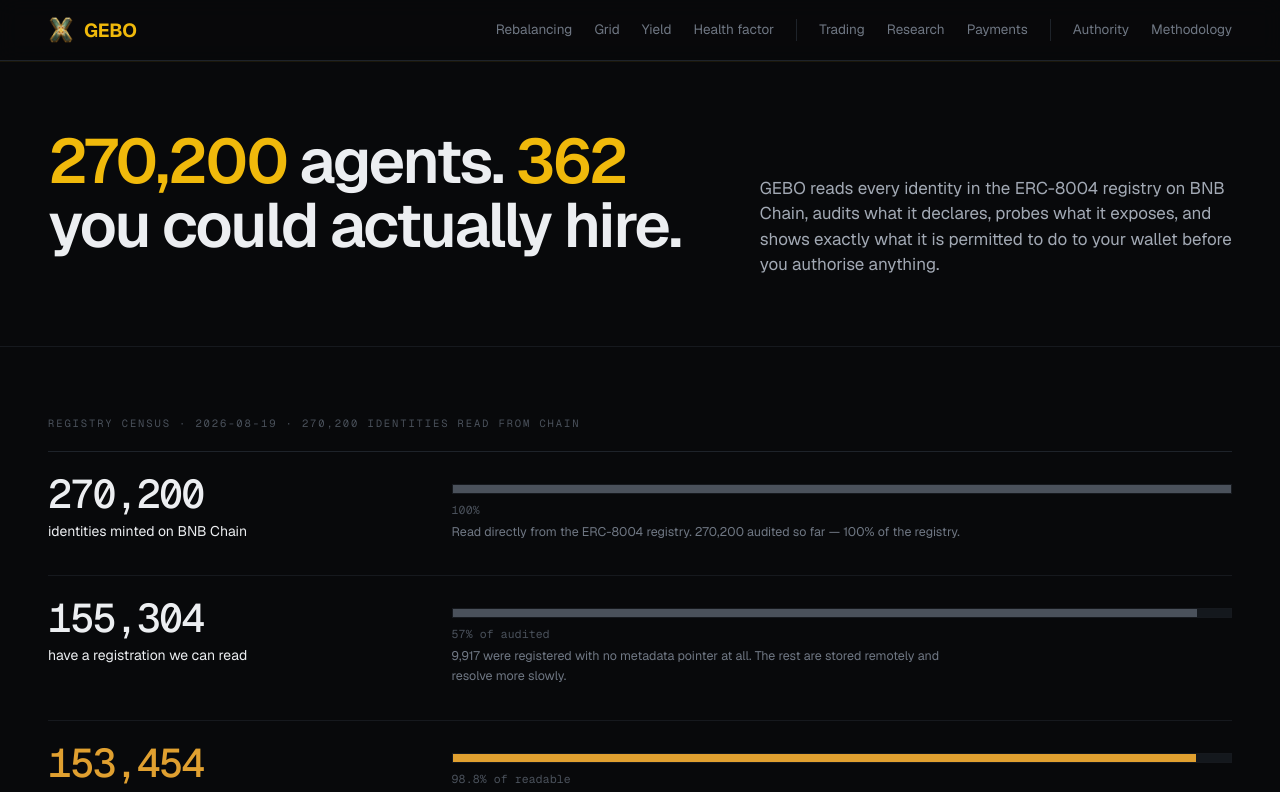
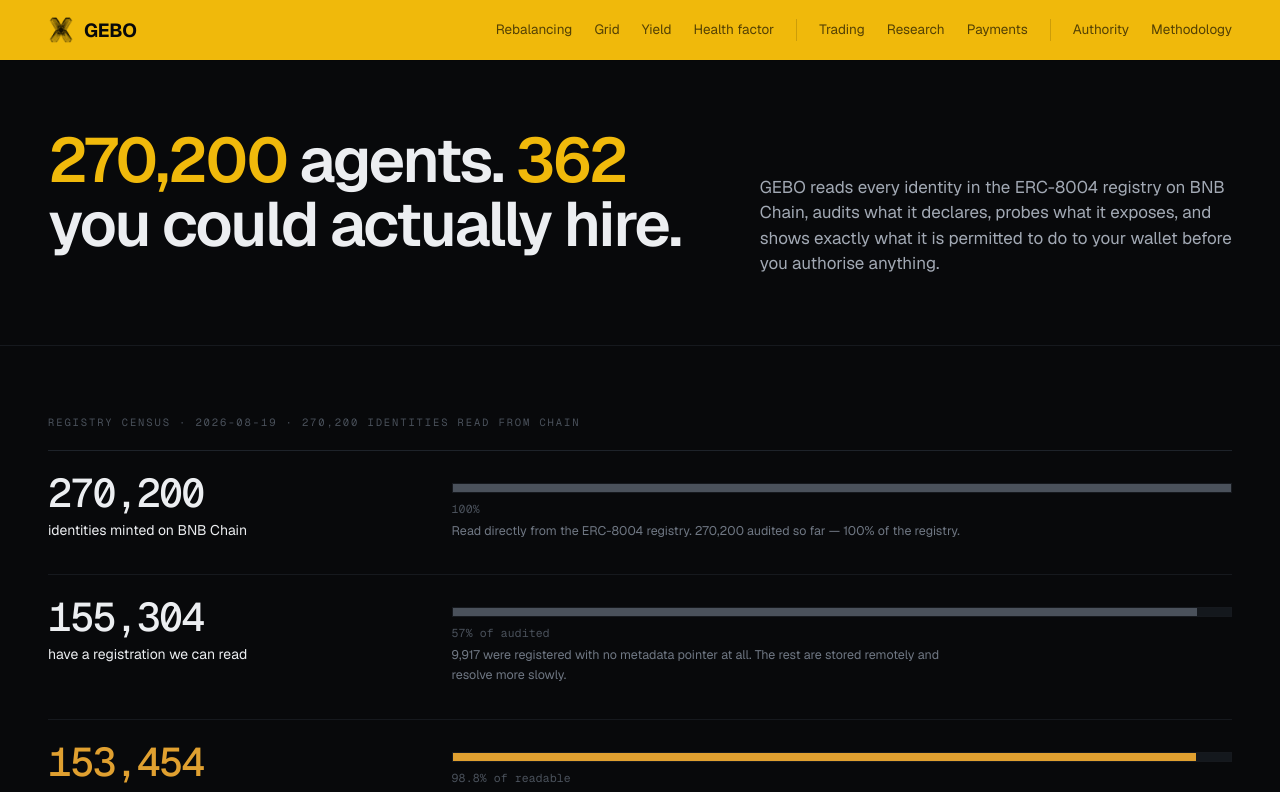
Before and after one commit to Kryptopacy/gebo, a Next.js app: page / in a window 1280 px wide. Shown: the top 792 px of the page. Built offline with nearby package versions, Linux system fonts and the light colour scheme; no server answers; the database is empty.

Commit message:
ui: update header and footer to Binance yellow

```diff
--- a/app/globals.css
+++ b/app/globals.css
@@ -61,9 +61,7 @@ a { color: inherit; text-decoration: none; }
 
 /* ── masthead ───────────────────────────────────────────────────────── */
 .masthead {
-  border-bottom: 1px solid var(--rule);
-  background: color-mix(in oklab, var(--ink-900) 88%, transparent);
-  backdrop-filter: blur(10px);
+  background: var(--accent);
   position: sticky; top: 0; z-index: 20;
 }
 .masthead .shell {
@@ -93,16 +91,19 @@ a { color: inherit; text-decoration: none; }
   width: 26px; height: 26px; flex: none;
   display: block;
   object-fit: contain;
+  filter: brightness(0);
 }
 .masthead nav {
   margin-left: auto; display: flex; align-items: center; gap: 22px;
-  font-size: 13.5px; color: var(--fg-3);
+  font-size: 13.5px; color: rgba(0,0,0,0.65);
 }
 .masthead nav a { transition: color .15s ease; white-space: nowrap; }
-.masthead nav a:hover { color: var(--fg); }
+.masthead nav a:hover { color: var(--ink-900); }
 .masthead nav .nav-sep {
-  padding-left: 22px; border-left: 1px solid var(--rule);
+  padding-left: 22px; border-left: 1px solid rgba(0,0,0,0.15);
 }
+.masthead .wordmark-text, .colophon .wordmark-text { color: var(--ink-900); }
+.masthead .wordmark:hover .wordmark-text, .colophon .wordmark:hover .wordmark-text { color: rgba(0,0,0,0.7); }
 
 /* ── vertical rhythm ────────────────────────────────────────────────── */
 .band { padding: 68px 0; border-bottom: 1px solid var(--rule-soft); }
@@ -343,12 +344,16 @@ h3 { font-size: 15px; font-weight: 560; letter-spacing: -0.012em; margin: 0 0 6p
 }
 
 /* ── colophon ───────────────────────────────────────────────────────── */
-.colophon { border-top: 1px solid var(--rule); padding: 40px 0 64px; }
+.colophon { background: var(--accent); padding: 40px 0 64px; }
 .colophon-grid {
   display: grid; grid-template-columns: minmax(0, 1fr) minmax(0, 0.9fr); gap: 56px;
 }
-.colophon p { color: var(--fg-3); font-size: 13.5px; max-width: 52ch; margin: 0 0 14px; }
-.colophon .spec dd { font-family: var(--mono); font-size: 12.5px; }
+.colophon p { color: rgba(0,0,0,0.75); font-size: 13.5px; max-width: 52ch; margin: 0 0 14px; }
+.colophon .spec dt { color: rgba(0,0,0,0.6); }
+.colophon .spec dd { font-family: var(--mono); font-size: 12.5px; color: var(--ink-900); }
+.colophon .link { color: var(--ink-900); border-color: rgba(0,0,0,0.3); }
+.colophon .link:hover { color: #000; border-color: var(--ink-900); }
+.colophon .spec > div { border-bottom-color: rgba(0,0,0,0.1); }
 @media (max-width: 900px) { .colophon-grid { grid-template-columns: 1fr; gap: 28px; } }
 
 /* -- authorise flow ----------------------------------------------- */
@@ -429,7 +434,7 @@ h3 { font-size: 15px; font-weight: 560; letter-spacing: -0.012em; margin: 0 0 6p
 
 /* ── masthead: subtle depth, no drop shadow ──────────────────────────── */
 .masthead {
-  box-shadow: 0 1px 0 0 color-mix(in oklab, var(--accent) 8%, transparent);
+  box-shadow: 0 1px 0 0 rgba(0,0,0,0.1);
 }
 .masthead nav a {
   position: relative;
@@ -439,7 +444,7 @@ h3 { font-size: 15px; font-weight: 560; letter-spacing: -0.012em; margin: 0 0 6p
    not an animation. */
 .masthead nav a::after {
   content: ""; position: absolute; left: 0; right: 100%; bottom: -1px;
-  height: 1px; background: var(--accent);
+  height: 1px; background: var(--ink-900);
   transition: right .18s cubic-bezier(0.16, 1, 0.3, 1);
 }
 .masthead nav a:hover::after { right: 0; }
```
